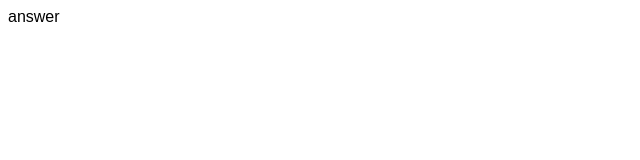
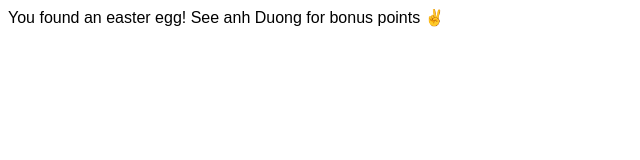
Before and after one commit to xh29/xh29.github.io, a plain HTML site: page index.html in a window 1280 px wide. Both pictures are taken after a click on the element "waters". Shown: the whole page, without its empty margins (0-640 px from the left). Drawn offline with nearby package versions, Linux system fonts and the light colour scheme.

Commit message:
updated 5

```diff
--- a/index.html
+++ b/index.html
@@ -190,7 +190,7 @@
             $(this).delay(2000 * index).fadeIn(300);
         });
         $("#end").on("click", function () {
-            $("body").text('answer')
+            $("body").text('You found an easter egg! See anh Duong for bonus points ✌️')
         })
     </script>
 </body>
```
